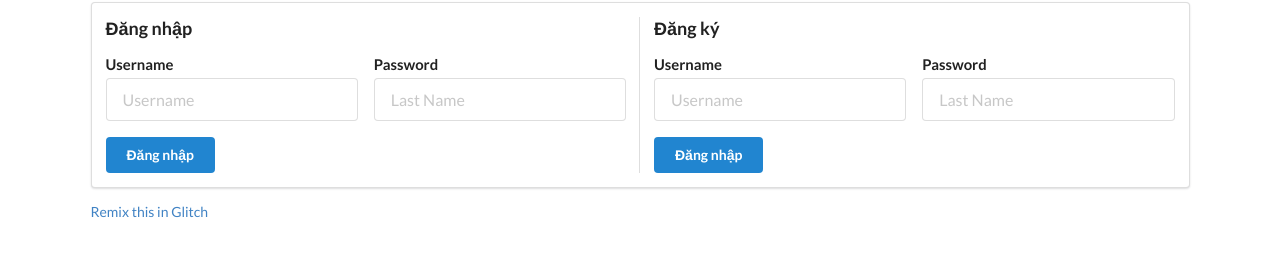
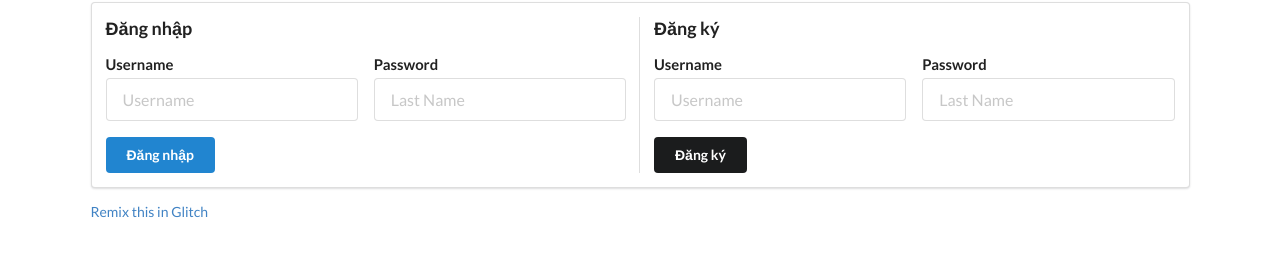
Before and after one commit to conanak99/SimpleCookieTracking, a website: page views/index.html in a window 1280 px wide. Shown: the part 62-318 px from the top of the page. Drawn offline with nearby package versions, Linux system fonts and the light colour scheme.

Commit message:
Checkpoint

```diff
--- a/package.json
+++ b/package.json
@@ -13,7 +13,9 @@
     "body-parser": "^1.17.2",
     "cookie-parser": "^1.4.3",
     "express": "^4.15.3",
-    "express-session": "^1.15.5"
+    "express-session": "^1.15.5",
+    "mongo-sync": "^2.0.1",
+    "mongojs": "^2.4.1"
   },
   "engines": {
     "node": "8.x"
--- a/views/index.html
+++ b/views/index.html
@@ -27,7 +27,7 @@
         Đăng nhập
       </h3>
       <div class="ui large form">
-        <form method="get" action="register">
+        <form method="get" action="login">
   <div class="two fields">
     <div class="field">
       <label>Username</label>
@@ -38,7 +38,7 @@
       <input name="password" placeholder="Last Name" type="password">
     </div>
   </div>
-  <div name="register" class="ui primary button">Đăng nhập</div>
+  <button name="action" value="login" class="ui primary button">Đăng nhập</button>
           </form>
 </div>
     </div>
@@ -56,7 +56,7 @@
       <input name="password" placeholder="Last Name" type="password">
     </div>
   </div>
-  <div name="register" class="ui primary button">Đăng nhập</div>
+  <button name="action" value="register" class="ui secondary button">Đăng ký</button>
           </form>
 </div>
     </div>
```
Also changed, not shown: server.js (+4 -3 lines).
